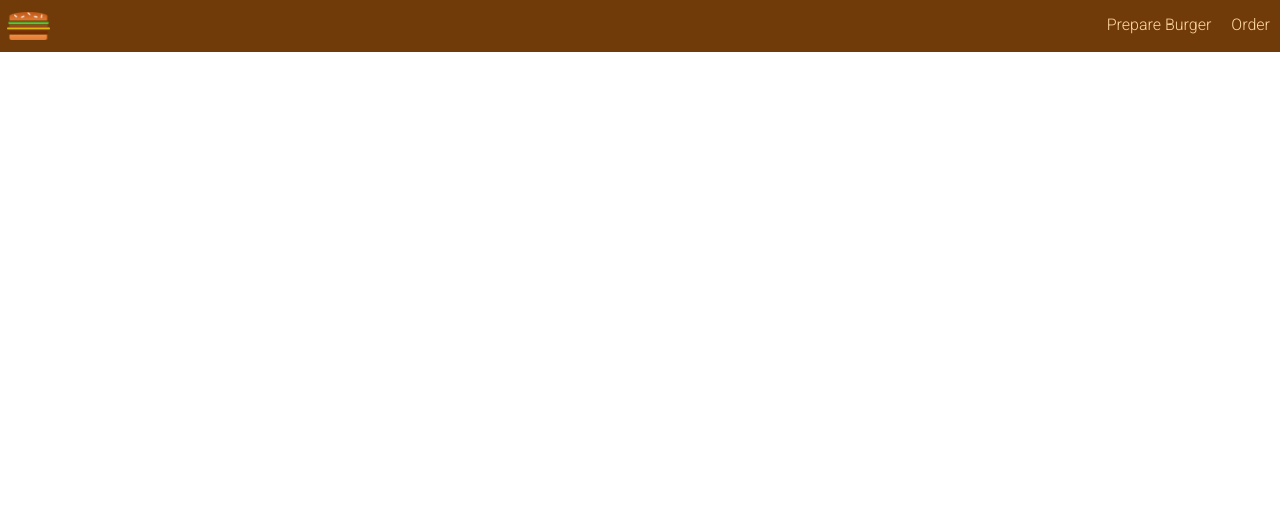
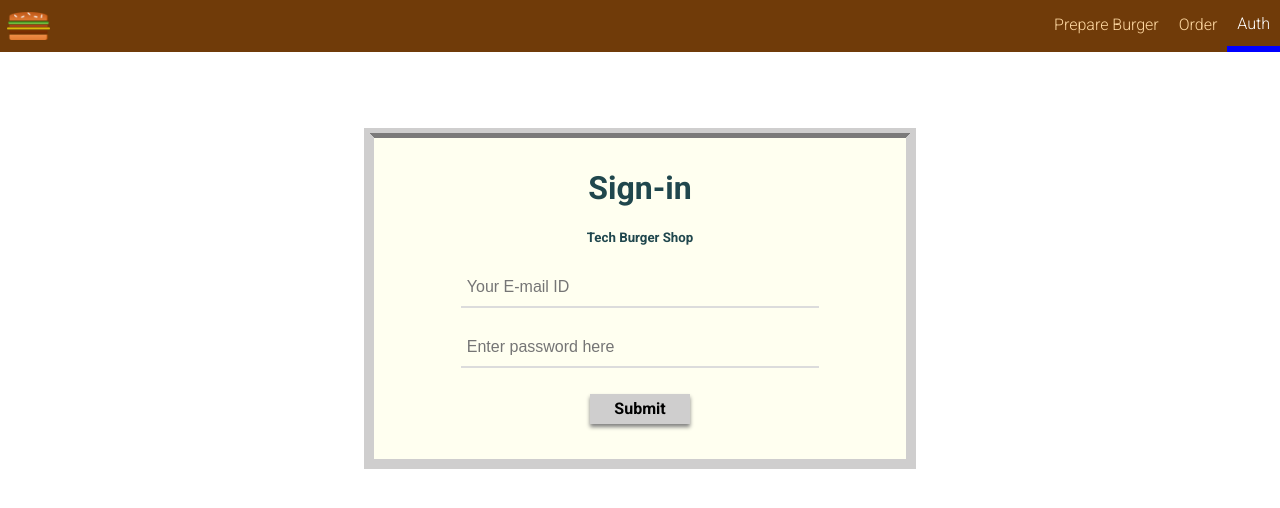
Before and after one commit to InclinedScorpio/Burger-Builder, a React (Create React App) app: page /auth in a window 1280 px wide. Shown: the top 508 px of the page. Built offline with nearby package versions, Linux system fonts and the light colour scheme.

Commit message:
Auth Form Added

```diff
--- a/src/App.js
+++ b/src/App.js
@@ -5,6 +5,7 @@ import Layout from "./hoc/Layout/Layout";
 import BurgerBuilder from "./containers/BurgerBuilder/BurgerBuilder";
 import Checkout from "./containers/Checkout/Checkout";
 import Orders from "./containers/Orders/Orders";
+import Auth from "./containers/Auth/Auth";
 
 function App() {
 	return (
@@ -12,6 +13,7 @@ function App() {
 			<Switch>
 				<Route path="/checkout" component={Checkout} />
 				<Route path="/order" component={Orders} />
+				<Route path="/auth" component={Auth} />
 				<Route path="/" exact component={BurgerBuilder} />
 			</Switch>
 		</Layout>
--- a/src/components/Navigation/NavigationItems/NavigationItems.js
+++ b/src/components/Navigation/NavigationItems/NavigationItems.js
@@ -12,6 +12,7 @@ const NavigationItems = props => (
 			Prepare Burger
 		</NavigationItem>
 		<NavigationItem to="/order">Order</NavigationItem>
+		<NavigationItem to="/auth">Auth</NavigationItem>
 	</ul>
 );
 
--- a/src/components/UI/Input/Input.js
+++ b/src/components/UI/Input/Input.js
@@ -60,6 +60,7 @@ const Input = props => {
 		default:
 			inputElement = (
 				<Auxiliary>
+					<label>{props.errorMessage}</label>
 					<input
 						type="text"
 						className={inputClasses.join(" ")}
--- a/src/components/UI/Input/Input.module.css
+++ b/src/components/UI/Input/Input.module.css
@@ -25,11 +25,11 @@
 	background-color: rgb(255, 247, 247);
 }
 
-.Input .Label {
+.Input label {
 	font: inherit;
 	font-weight: 400;
 	display: block;
-	/* box-sizing: border-box; */
+	box-sizing: border-box;
 }
 
 .Input .Error {
--- /dev/null
+++ b/src/containers/Auth/Auth.js
@@ -0,0 +1,191 @@
+import React, { Component } from "react";
+
+import Button from "../../components/UI/Button/Button";
+import Spinner from "../../components/UI/Loader/Loader";
+import Input from "../../components/UI/Input/Input";
+
+import styleAuth from "./Auth.module.css";
+
+class Auth extends Component {
+	state = {
+		controls: {
+			email: {
+				elementType: "input",
+				elementConfig: {
+					type: "email",
+					placeholder: "Your E-mail ID",
+					name: "email"
+				},
+				value: "",
+				constraints: {
+					required: true,
+					format: "email"
+				},
+				isValid: true,
+				isTouched: false,
+				errorMessage: null
+			},
+			password: {
+				elementType: "input",
+				elementConfig: {
+					type: "password",
+					placeholder: "Enter password here",
+					name: "password"
+				},
+				value: "",
+				constraints: {
+					requiredNoTrim: true,
+					minNoTrim: 6,
+					maxNoTrim: 60
+				},
+				isValid: true,
+				isTouched: false,
+				errorMessage: null
+			}
+		}
+	};
+
+	validationHandler = (value, constraints) => {
+		if (constraints.required) {
+			if (value.trim() == "") {
+				return { result: false, message: `Field can't be empty!` };
+			}
+		}
+		if (constraints.requiredNoTrim) {
+			if (value == "") {
+				return { result: false, message: "Field can't be empty!" };
+			}
+		}
+		if (constraints.min) {
+			if (value.trim().length < constraints.min) {
+				return {
+					result: false,
+					message: `There must be atleast ${constraints.min} characters.`
+				};
+			}
+		}
+		if (constraints.max) {
+			if (value.trim().length > constraints.max) {
+				return {
+					result: false,
+					message: `Can't use more than ${constraints.max} characters.`
+				};
+			}
+		}
+		if (constraints.minNoTrim) {
+			if (value.length < constraints.minNoTrim) {
+				return {
+					result: false,
+					message: `There must be atleast ${constraints.minNoTrim} characters.`
+				};
+			}
+		}
+		if (constraints.maxNoTrim) {
+			if (value.length > constraints.maxNoTrim) {
+				return {
+					result: false,
+					message: `Can't use more than ${constraints.maxNoTrim} characters.`
+				};
+			}
+		}
+
+		if (constraints.in) {
+			if (!constraints.in.includes(value)) {
+				return {
+					result: false,
+					message: `We are not supporting ${value} currently.`
+				};
+			}
+		}
+		if (constraints.format) {
+			let reg = /^([A-Za-z0-9_\-\.])+\@([A-Za-z0-9_\-\.])+\.([A-Za-z]{2,4})$/;
+			if (!reg.test(value)) {
+				return {
+					result: false,
+					message: `That doesn't seems like an email.`
+				};
+			}
+		}
+		return {
+			result: true
+		};
+	};
+
+	inputChangeHandler = (event, inputType) => {
+		let updatedForm = { ...this.state.controls };
+		let inputTargetted = { ...updatedForm[inputType] };
+		inputTargetted.value = event.target.value;
+
+		updatedForm[inputType] = inputTargetted;
+		updatedForm[inputType].isTouched = true;
+
+		let isValid = this.validationHandler(
+			event.target.value,
+			inputTargetted.constraints
+		);
+
+		if (isValid.result == false) {
+			updatedForm[inputType].errorMessage = isValid.message;
+		} else {
+			updatedForm[inputType].errorMessage = null;
+		}
+		updatedForm[inputType].isValid = isValid.result;
+
+		this.setState({
+			controls: updatedForm
+		});
+	};
+
+	render() {
+		let isSubmissionActive = true;
+		let inputElements = [];
+		for (let key in this.state.controls) {
+			inputElements.push({
+				id: key,
+				config: this.state.controls[key],
+				isValid: this.state.controls[key].isValid,
+				errorMessage: this.state.controls[key].errorMessage
+			});
+			isSubmissionActive =
+				isSubmissionActive &&
+				this.state.controls[key].isTouched &&
+				this.state.controls[key].isValid;
+		}
+
+		return (
+			<div className={styleAuth.Auth}>
+				<form onSubmit={this.placeOrderHandle}>
+					<h1>Sign-in </h1>
+					<h5>Tech Burger Shop</h5>
+
+					{this.props.isLoading ? (
+						<Spinner />
+					) : (
+						<div>
+							{inputElements &&
+								inputElements.map(el => (
+									<Input
+										isValid={el.isValid}
+										key={el.id}
+										elementType={el.config.elementType}
+										config={el.config.elementConfig}
+										inputChanged={event => {
+											this.inputChangeHandler(event, el.id);
+										}}
+										errorMessage={el.errorMessage}
+									/>
+								))}
+							<div>
+								<Button btnType="Success" disabled={!isSubmissionActive}>
+									Submit
+								</Button>
+							</div>
+						</div>
+					)}
+				</form>
+			</div>
+		);
+	}
+}
+
+export default Auth;
--- /dev/null
+++ b/src/containers/Auth/Auth.module.css
@@ -0,0 +1,33 @@
+.Auth {
+	width: 50%;
+	margin: 60px auto;
+	margin-bottom: 10px;
+	text-align: center;
+	margin-top: 10%;
+}
+
+.Auth button {
+	text-align: center;
+	font-size: medium;
+	/* background-color: ; */
+	/* box-shadow: 0px 5px/ 7px grey; */
+	margin: 25px auto;
+	padding: 0px;
+	width: 100px;
+	/* border: px solid rgb(224, 255, 167); */
+}
+
+.Auth form {
+	padding: 10px 10px;
+	width: 80%;
+	margin: 2px auto;
+	border: 10px solid rgb(207, 206, 206);
+	border-top-style: ridge;
+	background-color: rgb(255, 255, 240);
+}
+
+@media (max-width: 800px) {
+	.Auth {
+		width: 100%;
+	}
+}
```
